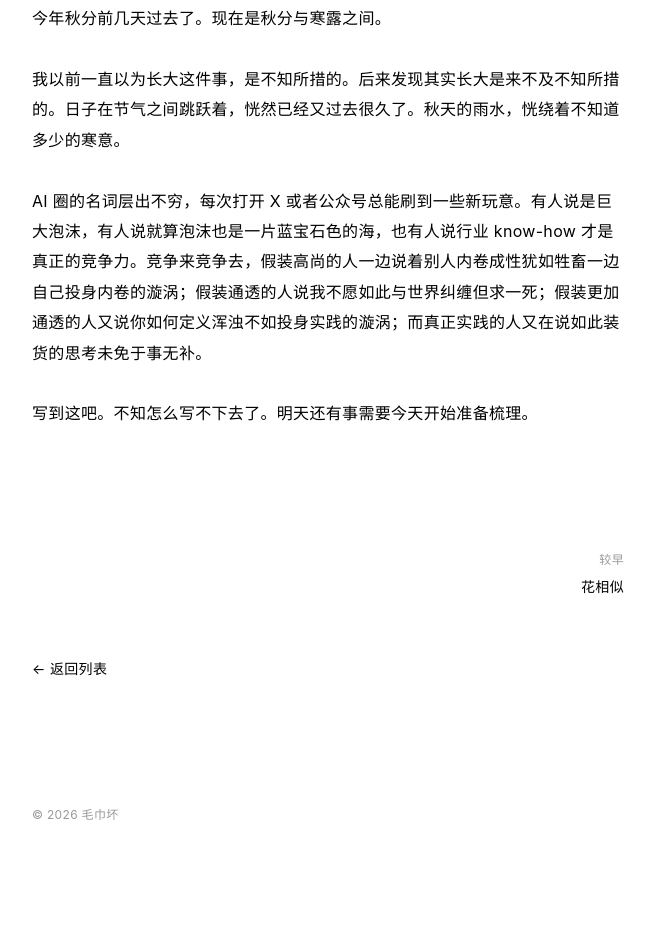
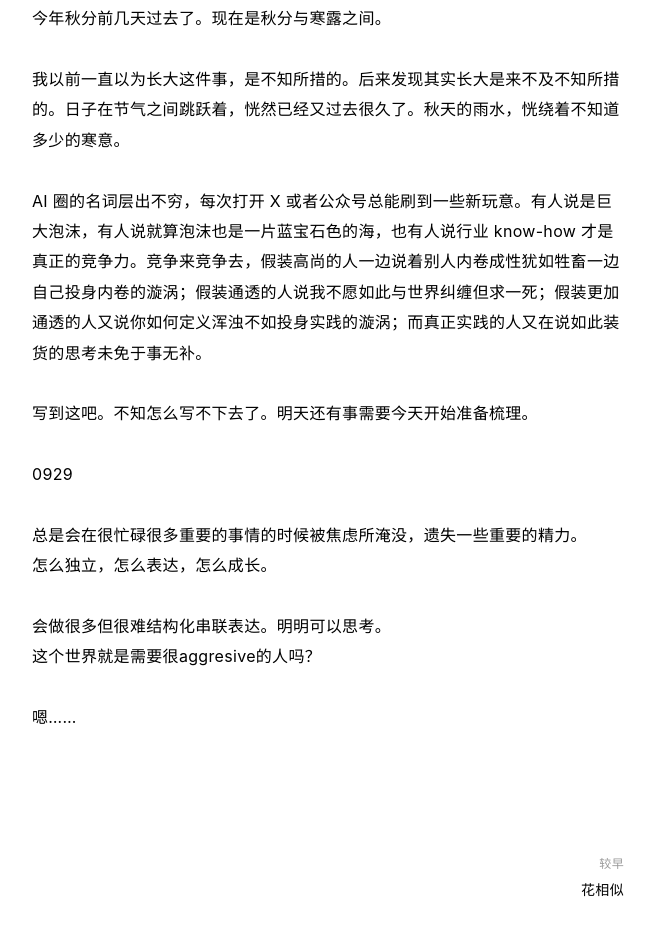
Before and after one commit to Fuqiuchangxian/BadTowel, an Astro site: page /blog/011 in a window 1280 px wide. Shown: the part 316-1246 px from the top of the page, without its empty margins (312-967 px from the left). Before the commit the page ends 1198 px from the top, so only its background shows below. Built offline with nearby package versions, Linux system fonts and the light colour scheme; Astro itself is replaced by a stand-in of ours.

Commit message:
Update post: 0928杂谈

```diff
--- a/src/content/blog/011.md
+++ b/src/content/blog/011.md
@@ -10,3 +10,13 @@ date: "2026-09-28"
 AI 圈的名词层出不穷，每次打开 X 或者公众号总能刷到一些新玩意。有人说是巨大泡沫，有人说就算泡沫也是一片蓝宝石色的海，也有人说行业 know-how 才是真正的竞争力。竞争来竞争去，假装高尚的人一边说着别人内卷成性犹如牲畜一边自己投身内卷的漩涡；假装通透的人说我不愿如此与世界纠缠但求一死；假装更加通透的人又说你如何定义浑浊不如投身实践的漩涡；而真正实践的人又在说如此装货的思考未免于事无补。
 
 写到这吧。不知怎么写不下去了。明天还有事需要今天开始准备梳理。
+
+0929
+
+总是会在很忙碌很多重要的事情的时候被焦虑所淹没，遗失一些重要的精力。
+怎么独立，怎么表达，怎么成长。
+
+会做很多但很难结构化串联表达。明明可以思考。
+这个世界就是需要很aggresive的人吗？
+
+嗯……
```
